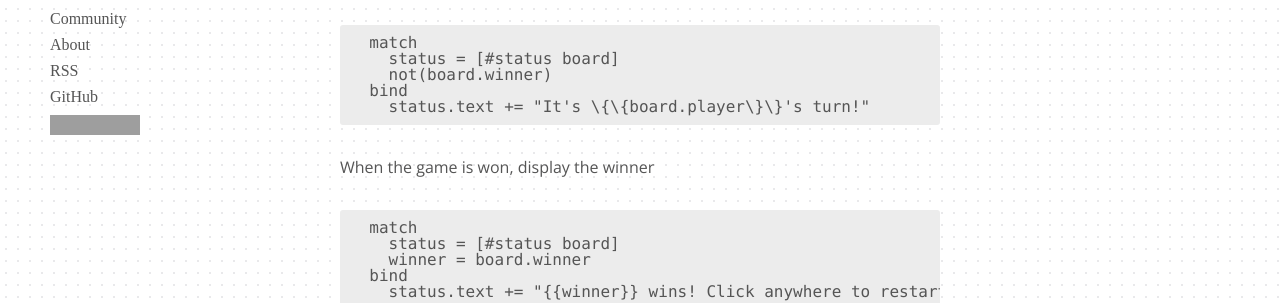
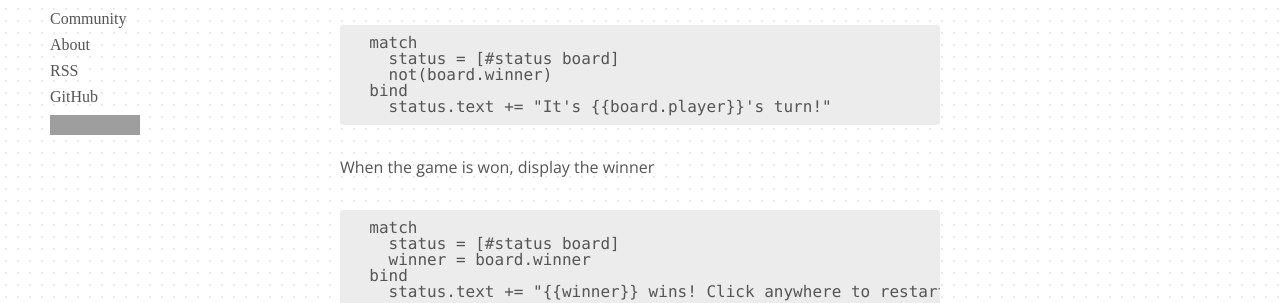
Before and after one commit to Kodowa/incidentalcomplexity, a Jekyll site: the page built from _posts/2016-08-11-tic-tac-toe.md, in a window 1280 px wide and 900 px high, scrolled down 5290 px, cut to the strip 227-530 px from the top of the window. Built offline with Jekyll 4.4.1, drawn with Linux system fonts in a browser that asks for light colours; some web fonts are replaced; some of the changed lines change nothing that is shown; grey boxes are pictures that could not be loaded.

Commit message:
Unescape braces

````diff
--- a/_posts/2016-08-11-tic-tac-toe.md
+++ b/_posts/2016-08-11-tic-tac-toe.md
@@ -195,7 +195,7 @@ Display the current player if the game isn't won
     status = [#status board]
     not(board.winner)
   bind
-    status.text += "It's \{\{board.player\}\}'s turn!"
+    status.text += "It's {{board.player}}'s turn!"
 ```
 
 When the game is won, display the winner
````
